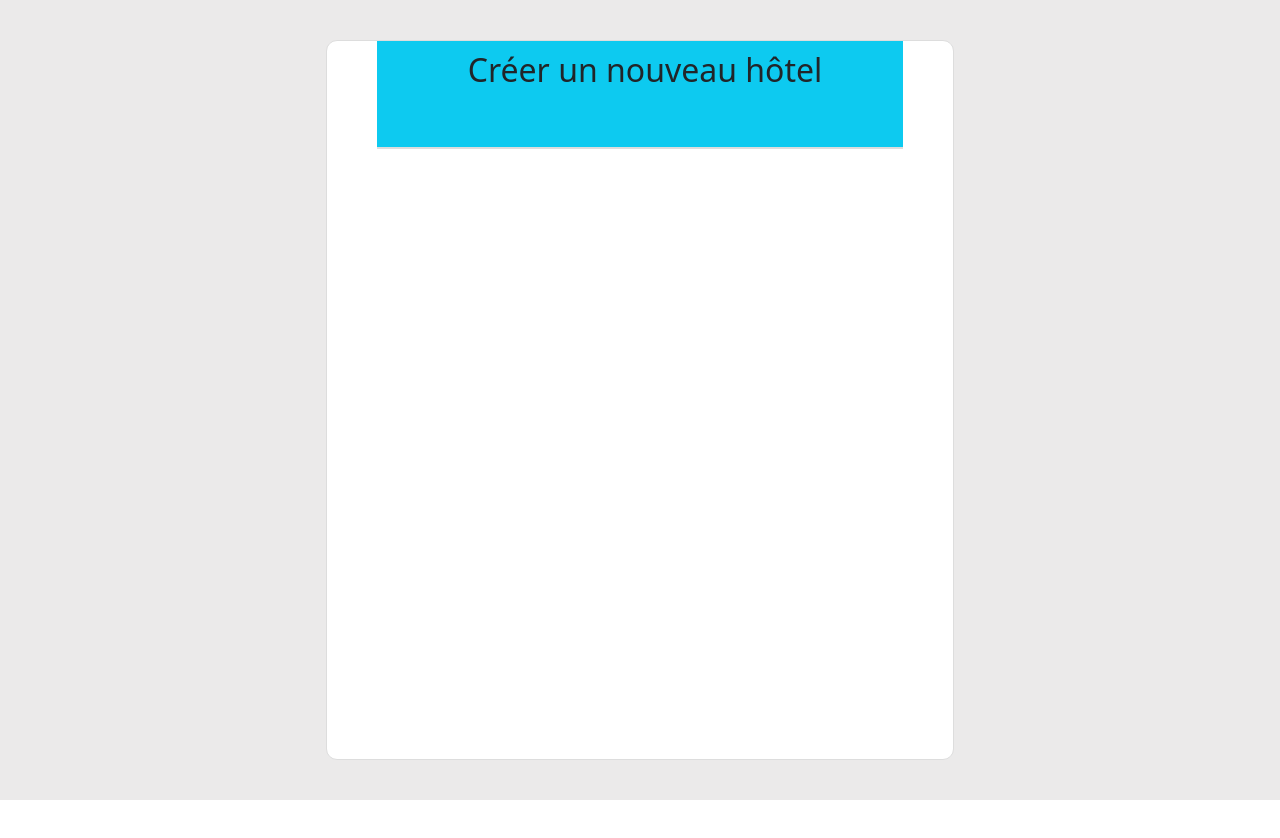
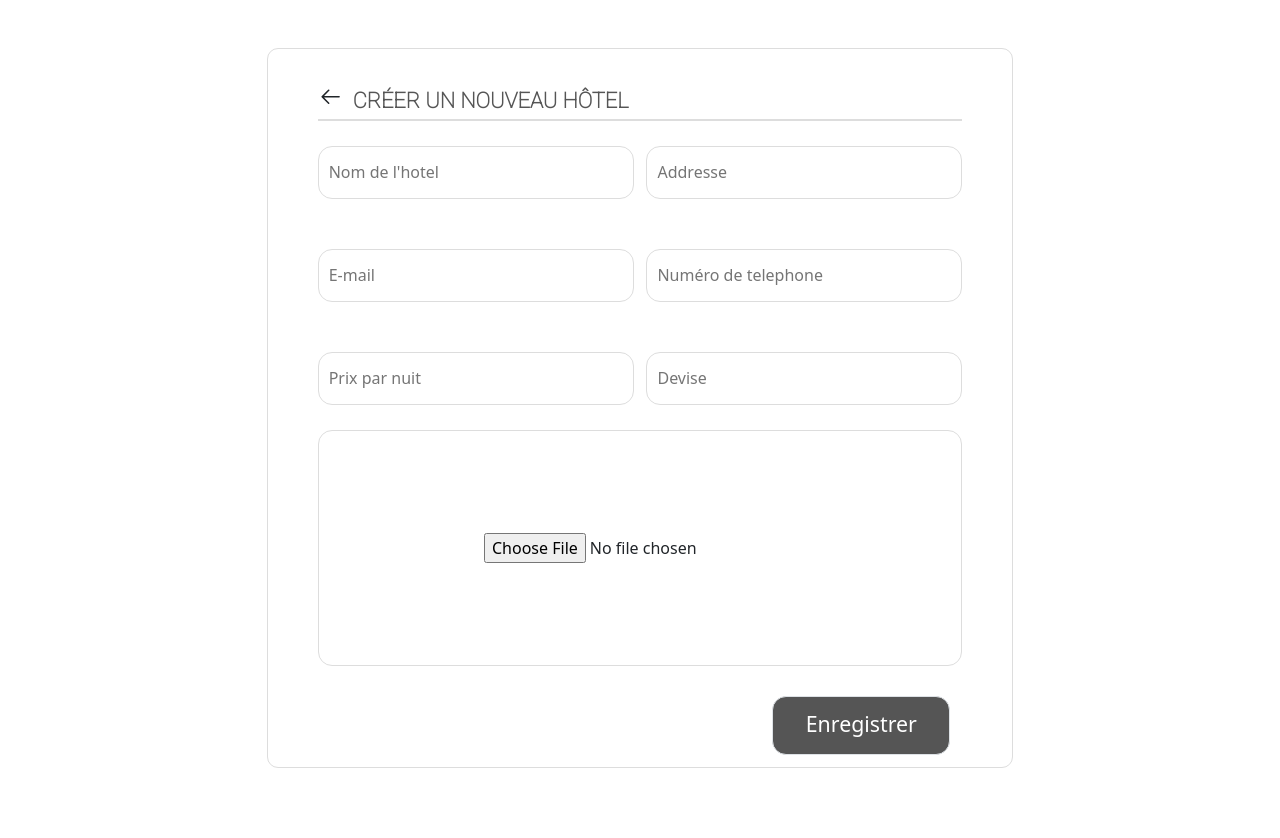
Before and after one commit to Cheikh-Ahmed-Tidiane-Gueye/RED-PRODUCT, a React (Vite) app in the folder frontend/: page /modal in a window 1280 px wide. Shown: the top 838 px of the page. Before the commit the page ends 800 px from the top, so only its background shows below. Built offline with nearby package versions, Linux system fonts and the light colour scheme.

Commit message:
Integration modal

```diff
--- a/frontend/src/App.css
+++ b/frontend/src/App.css
@@ -395,16 +395,78 @@ label {
   background: #FFF;
 }
 .modalHeader{
-  height: 15%;
+  display: flex;
+  align-items: end;
+  height: 10%;
   border-bottom: 2.647px solid #DDD;
 }
 .titreHeader{
-    width: 100%;
-    display: flex;
-    padding: 10px;
-    justify-content: center;
-    align-items: center;
-    gap: 10px;
+  display: flex;
+  /* align-items: center; */
+  /* justify-content: center; */
+  width: 65%;
+  height: 50%;
+  display: flex;
+  /* padding: 5px; */
+  gap: 10px;
+}
+.MH2{
+  color: #555;
+  font-family: Roboto;
+  font-size: 21.742px;
+  font-style: normal;
+  font-weight: 700;
+  line-height: 34.17px; /* 157.167% */
+  text-transform: uppercase;
+}
+.Micon{
+  width: 25px;
+  height: 25px;
+  cursor: pointer;
+}
+.modalBody{
+  display: flex;
+  justify-content: center;
+  align-items: center;
+}
+.modalForm{
+  width: 100%;
+  height: 100%;
+  display: flex;
+  /* flex-direction: column; */
+  justify-content: space-between;
+}
+.myInputModal{
+  width: 49%;
+  height: 52.937px;
+  border-radius: 14px;
+  border: 1.323px solid #DDD;
+  padding: 0px 10px;
+  /* margin-bottom: 25px; */
+  margin: 25px 0;
+}
+.myInputModalFile{
+  display: flex;
+  justify-content: center;
+  align-items: center;
+  border-radius: 14px;
+  border: 1.302px solid #DDD;
+  width: 100%;
+  height: 236.124px;
+  text-decoration: none;
+}
+.ModalFile{
+}
+.boutonEnv{
+  width: 178px;
+  height: 59px;
+  display: flex;
+  justify-content: center;
+  align-items: center;
+  margin: 30px 0;
+  padding-top: 20px;
+  border-radius: 14px;
+  background: #555;
 }
 /*--------- Media Queries -------- */
 @media screen and (max-width:1024px) {
@@ -515,6 +577,26 @@ label {
     width: 50%;
   display: none;
   }
+  .Modal{
+    padding: 0px 10px;
+  }
+  .modalForm{
+    flex-direction: column;
+  }
+  .myInputModal{
+    width: 100%;
+    margin: 10px 0px;
+  }
+  .titreHeader{
+    width: 100%;
+  }
+  .myInputModalFile {
+    width: 100%;
+    height: 136.124px;
+   }
+  .boutonEnv{
+    margin-top: 10px;
+  }
 }
 @media screen and (max-width:576px) {
   .grid-container {
@@ -540,5 +622,6 @@ label {
   .plus{
     font-size: 12px;
   }
+
 }
 /* ------------------------------- */
--- a/frontend/src/composants/Modal.jsx
+++ b/frontend/src/composants/Modal.jsx
@@ -1,18 +1,36 @@
 import React from "react";
+import { GoArrowLeft } from "react-icons/go";
+import ModalInput from "../composants/inputFields";
+import { inputFieldsDataModal } from "../composants/Utils";
+import CustomButton from "./CustomButton";
 
 export default function Modal() {
   return (
     <>
-      <div className="container-fluid modalContainer">
+      {/* <div className="container-fluid modalContainer">
         <div className="row modalRow w-100 h-100 d-flex justify-content-center align-items-center">
-          <div className="Modal col-lg-6 col-md-10 col-sm-10 col-xs-12">
-            <div className="modalHeader bg-info">
-              <div className="titreHeader bg-info">
-              <span></span>
-              <h2>Créer un nouveau hôtel</h2>
+
+        </div>
+      </div> */}
+      <div className="Modal col-lg-7 col-md-10 col-sm-10 col-xs-12 m-auto mt-5">
+        <div className="modalHeader">
+          <div className="titreHeader">
+            <GoArrowLeft className="Micon" />
+            <h2 className="MH2">Créer un nouveau hôtel</h2>
+          </div>
+        </div>
+        <div className="modalBody">
+          <form action="" className="row modalForm">
+            {inputFieldsDataModal.map((field, index) => (
+              <ModalInput key={index} {...field} />
+            ))}
+            <div className="myInputModalFile">
+              <ModalInput type={"file"} className={"ModalFile"} />
             </div>
+            <div className=" d-flex justify-content-end">
+              <CustomButton label={"Enregistrer"} className={"boutonEnv"} />
             </div>
-          </div>
+          </form>
         </div>
       </div>
     </>
--- a/frontend/src/composants/Utils.jsx
+++ b/frontend/src/composants/Utils.jsx
@@ -110,7 +110,7 @@ export const inputFieldsDataConnexion = [
   },
 ];
 
-// Données formulaire d'inscri^ption
+// Données formulaire d'inscription
 export const inputFieldsDataInscription = [
   {
     type: "text",
@@ -142,6 +142,52 @@ export const inputFieldsDataInscription = [
         Accepter les termes et la politique
       </label>
     ),
+  },
+];
+// Données formulaire d'inscri^ption
+export const inputFieldsDataModal = [
+  {
+    label: "Nom de l'hotel",
+    type: "text",
+    id: "nom",
+    name: "Nom",
+    className: "myInputModal col-lg-4 col-md-5 col-sm-12",
+    placeholder: "Nom de l'hotel",
+  },
+  {
+    type: "text",
+    id: "adresse",
+    name: "adresse",
+    className: "myInputModal col-lg-4 col-md-5 col-sm-12",
+    placeholder: "Addresse",
+  },
+  {
+    type: "text",
+    id: "Email",
+    name: "Email",
+    className: "myInputModal col-lg-4 col-md-5 col-sm-12",
+    placeholder: "E-mail",
+  },
+  {
+    type: "number",
+    id: "telephone",
+    name: "Nom hotel",
+    className: "myInputModal col-lg-4 col-md-5 col-sm-12",
+    placeholder: "Numéro de telephone",
+  },
+  {
+    type: "select",
+    id: "",
+    name: "Nomhotel",
+    className: "myInputModal col-lg-4 col-md-5 col-sm-12",
+    placeholder: "Prix par nuit",
+  },
+  {
+    type: "text",
+    id: "",
+    name: "Nom hotel",
+    className: "myInputModal col-lg-4 col-md-5 col-sm-12",
+    placeholder: "Devise",
   },
 ];
 
--- a/frontend/src/composants/inputFields.jsx
+++ b/frontend/src/composants/inputFields.jsx
@@ -20,10 +20,9 @@ const InputFields = ({
         className={className}
         aria-describedby={`${id}Help`}
         placeholder={placeholder}
-        value={value || ""} // Ajout de la valeur par défaut
+        value={value} // Ajout de la valeur par défaut
         onChange={onChange}
       />
-      {label}
     </>
   );
 };
```
